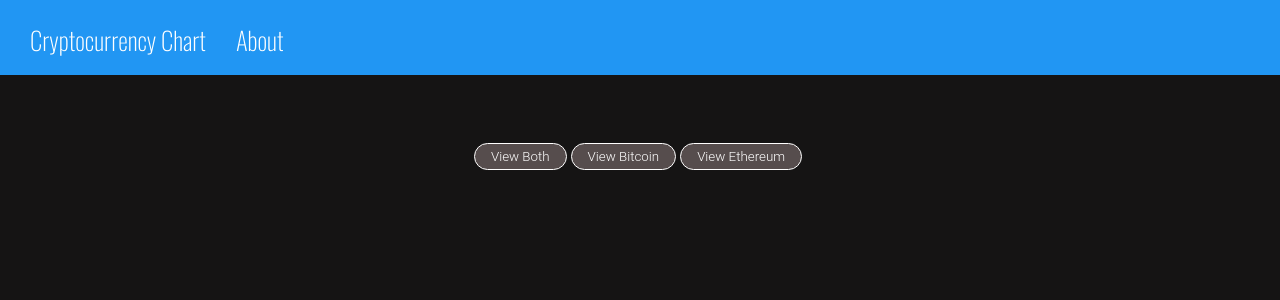
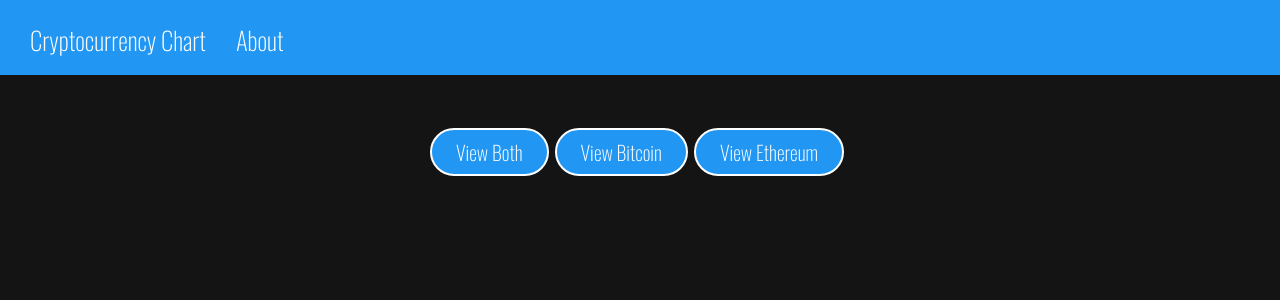
Before and after one commit to Ajaymueller/Angular-Crypto-Chart-App, an Angular app: page / in a window 1280 px wide. Shown: the top 300 px of the page. Built offline with nearby package versions, Linux system fonts and the light colour scheme; no server answers.

Commit message:
buttons functional and styled further, chart also styled more

```diff
--- a/src/app/components/crypto-chart/crypto-chart.component.css
+++ b/src/app/components/crypto-chart/crypto-chart.component.css
@@ -1,5 +1,5 @@
 #chart {
-    width: 80%;
+    width: 90%;
     height: 70%;
     position: absolute;
     text-align: center;
@@ -11,6 +11,7 @@
 
 svg {
     color: white;
+    font-size: 30px;
 }
 
 .svg-container {
@@ -31,11 +32,12 @@
     border-radius: 2em;
     box-sizing: border-box;
     text-decoration: none;
-    font-family: 'Roboto', sans-serif;
+    font-family: 'Oswald', sans-serif;
+    font-size: 20px;
     font-weight: 300;
     text-align: center;
     transition: all 0.2s;
-    background-color: #564D4D;
+    background-color: #2196f3;
     color: white;
 }
 
--- a/src/app/components/crypto-chart/crypto-chart.component.ts
+++ b/src/app/components/crypto-chart/crypto-chart.component.ts
@@ -22,7 +22,7 @@
   historicEthereumData: HistoricPrice[] = [];
   mergedData: HistoricPrice[] = [];
 
-  private margin = { top: 20, right: 20, bottom: 30, left: 50};
+  private margin = { top: 20, right: 20, bottom: 30, left: 90};
   private width: any;
   private height: any;
   private x: any;
@@ -30,11 +30,7 @@
   private svg: any;
   private line: any;
 
-  constructor(private ApidataService: ApidataService,
-    private container: ElementRef) {
-      this.width = 960 - this.margin.left - this.margin.right;
-      this.height = 500 - this.margin.top - this.margin.bottom;
-    }
+  constructor(private ApidataService: ApidataService,) {}
 
     @HostListener('window:resize', ['$event'])
     onResize(event: any) {
@@ -93,7 +89,7 @@
     }
 
     private addXandYAxis() {
-      this.width = parseInt(d3.select("#chart").style("width")) - this.margin.left - this.margin.right - 40
+      this.width = parseInt(d3.select("#chart").style("width")) - this.margin.left - this.margin.right - 50
       this.height = parseInt(d3.select("#chart").style("height")) - this.margin.top - this.margin.bottom
       this.x = d3Scale.scaleTime().range([0, this.width]);
       this.y = d3Scale.scaleLinear().range([this.height, 0])
@@ -115,7 +111,7 @@
         .call(d3Axis.axisLeft(this.y));
       this.svg.append("text")
         .attr("transform", "rotate(-90)")
-        .attr("y", 0 - this.margin.left - 20)
+        .attr("y", 0 - this.margin.left)
         .attr("x",0 - (this.height / 2))
         .attr("dy", "1em")
         .text("USD")
```
